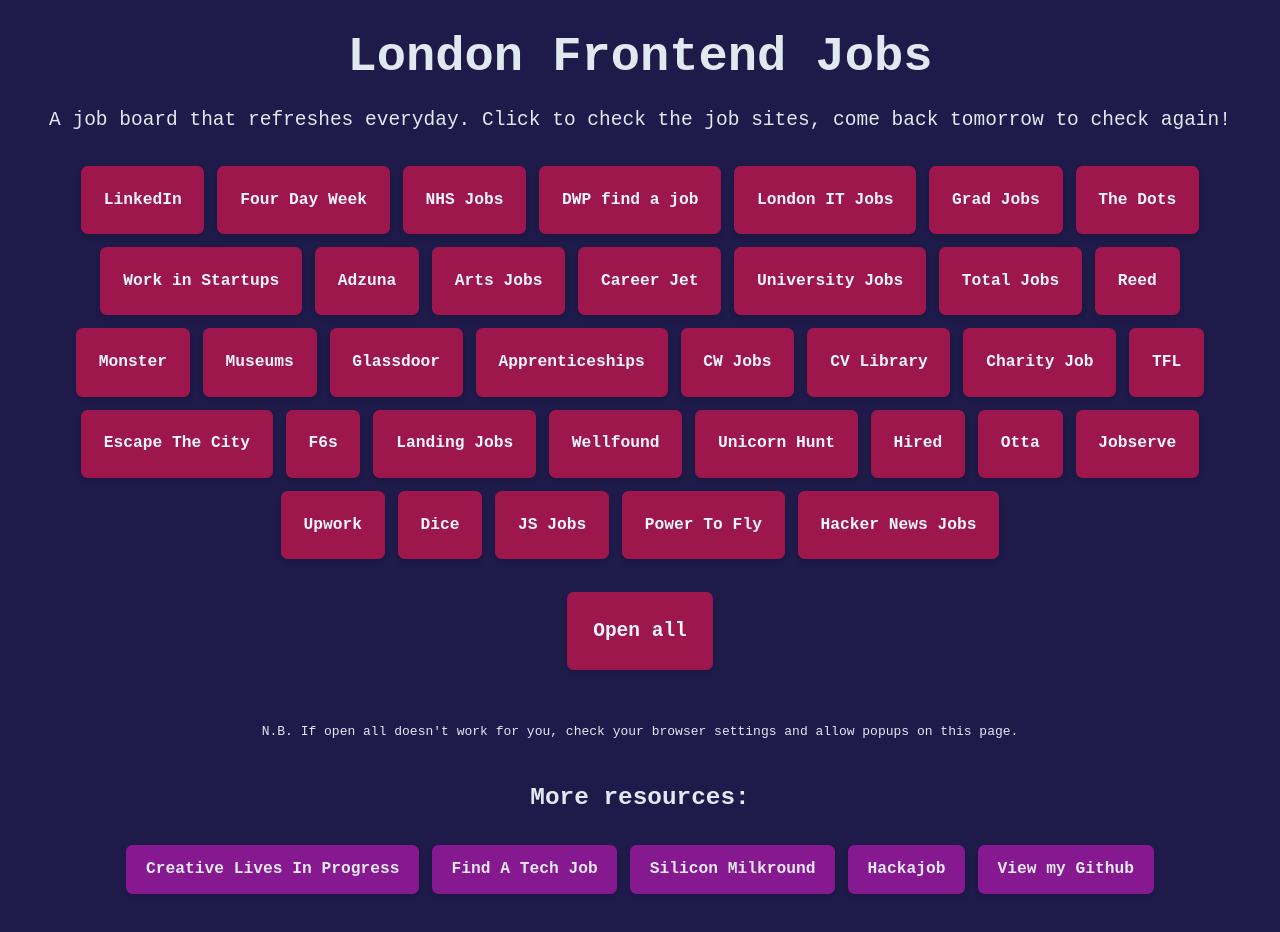
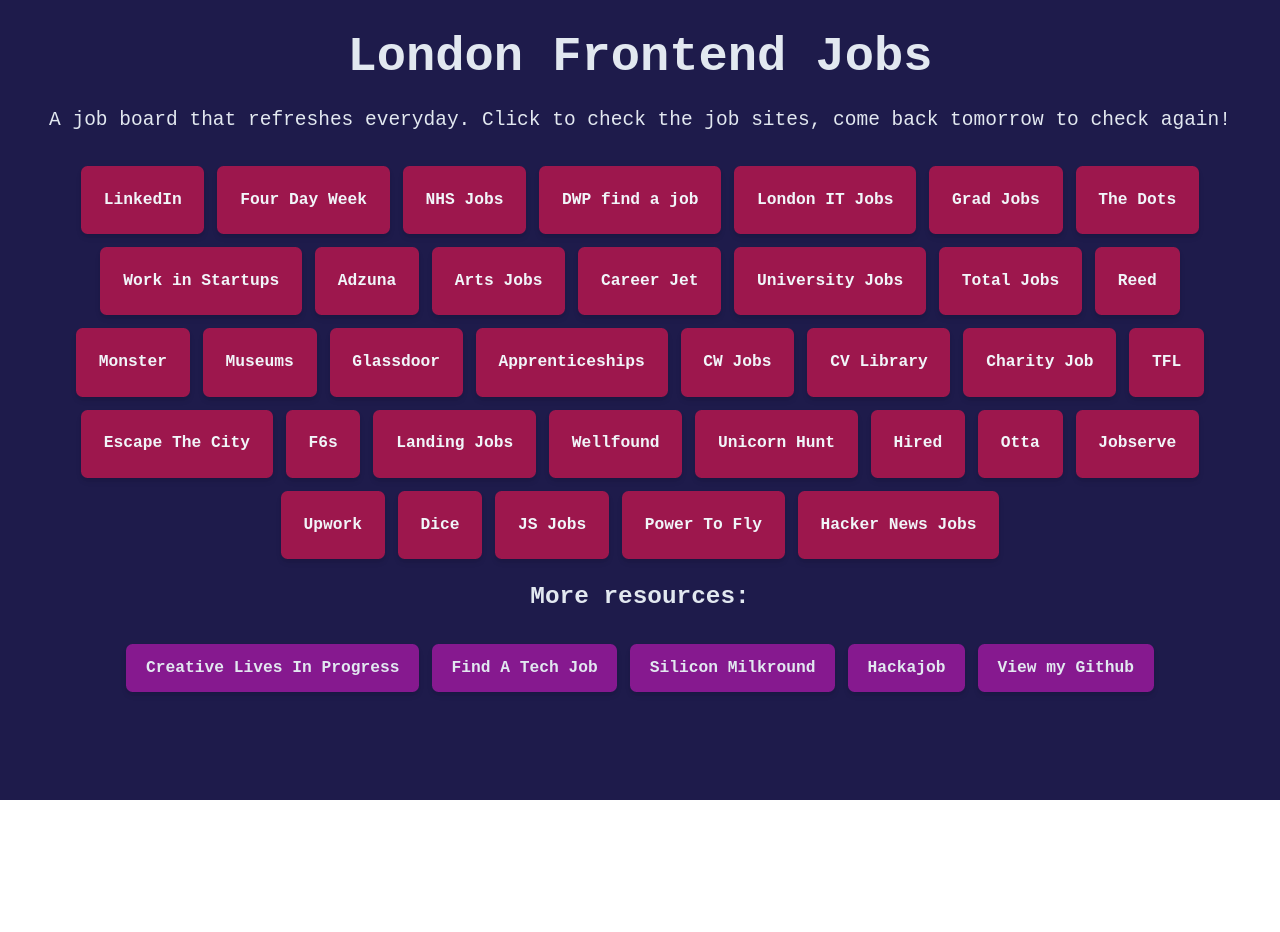
Before and after one commit to jones58/jobseeker, a React (Vite) app: page / in a window 1280 px wide. After the commit the page ends 800 px from the top, so only its background shows below. Built offline with nearby package versions, Linux system fonts and the light colour scheme.

Commit message:
remove open all button

```diff
--- a/src/jobboards.jsx
+++ b/src/jobboards.jsx
@@ -114,13 +114,6 @@
   },
 ];
 
-function openAllTabs(list) {
-  list.forEach((item) => {
-    window.open(item.website, "_blank");
-    localStorage.setItem(item.name, "visited");
-  });
-}
-
 function Jobboards() {
   return (
     <AnimatePresence>
@@ -158,18 +151,8 @@
             }
           })}
         </div>
-        {Object.keys(localStorage).length - 1 < jobsites.length ? (
-          <button
-            onClick={() => {
-              openAllTabs(jobsites);
-              window.location.reload(false);
-            }}
-            rel="noreferrer"
-            className="m-8 rounded-lg bg-pink-800 p-8 text-2xl font-semibold text-slate-100 shadow-md hover:scale-105 hover:bg-pink-900"
-          >
-            Open all
-          </button>
-        ) : (
+        {Object.keys(localStorage).length - 1 <
+        jobsites.length ? null : (
           <div>
             <p className="text-4xl font-bold text-center">
               Completed! Come back tomorrow 🌿
--- a/src/mainpage.jsx
+++ b/src/mainpage.jsx
@@ -34,10 +34,6 @@
         sites, come back tomorrow to check again!
       </h3>
       <Jobboards />
-      <h3 className="m-8 text-center">
-        N.B. If open all doesn't work for you, check your browser
-        settings and allow popups on this page.
-      </h3>
       <Resources />
     </div>
   );
```
